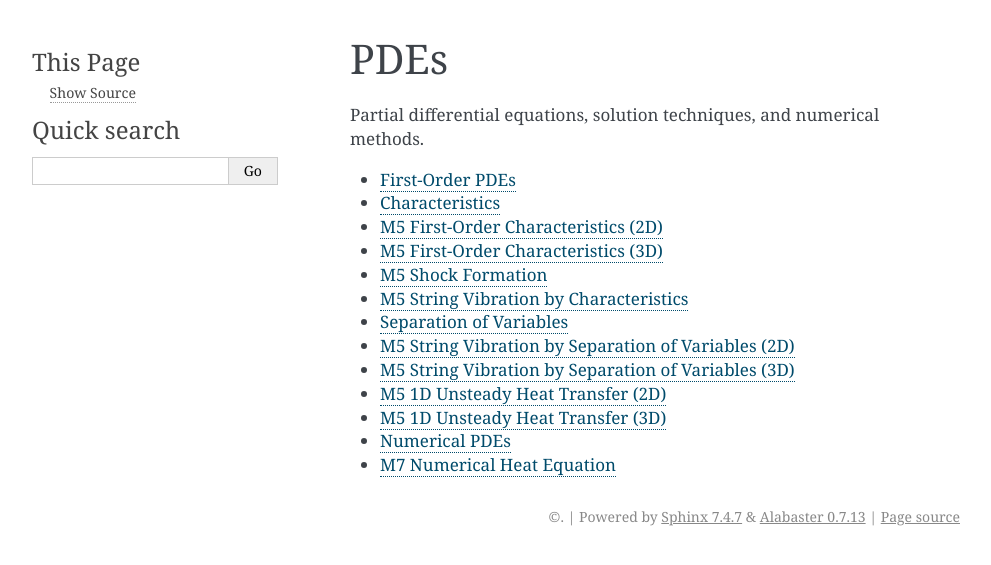
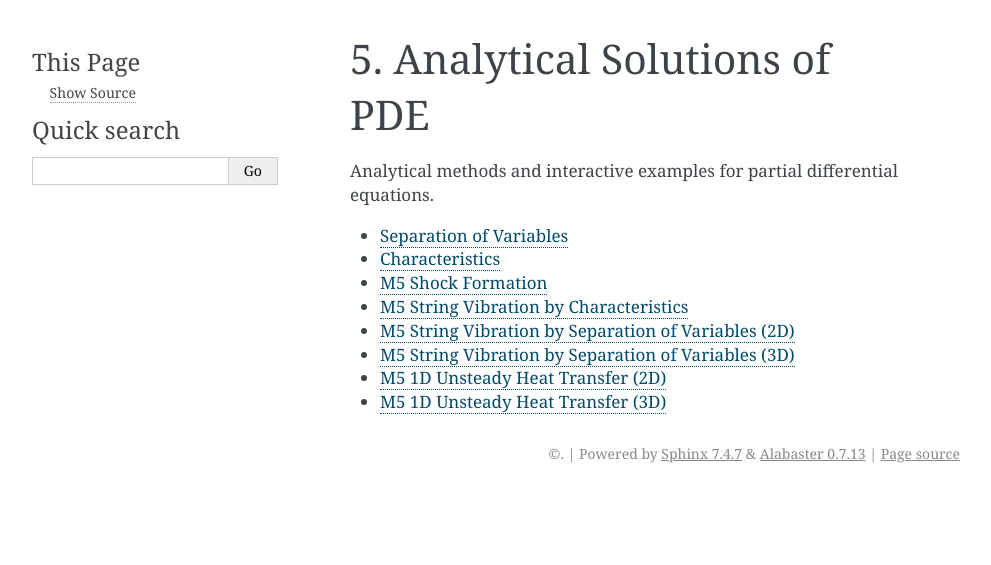
Before and after one commit to smanist/mathdemo, a Sphinx documentation site: the page built from docs/chapters/pdes.md, in a window 1280 px wide. Shown: the top 565 px of the page, without its empty margins (150-1141 px from the left). Built offline with Sphinx 7.4.7, drawn with Linux system fonts in a browser that asks for light colours.

Commit message:
Reorganized

````diff
--- a/docs/_static/css/course.css
+++ b/docs/_static/css/course.css
@@ -125,6 +125,11 @@ div.bodywrapper {
 
 .course-landing--unlocked .course-landing-content {
   display: block;
+}
+
+.course-landing--unlocked div.sphinxsidebar ul ul,
+.course-landing--unlocked .course-landing-content ul ul {
+  display: none;
 }
 
 .course-page-toc {
--- a/docs/chapters/pdes.md
+++ b/docs/chapters/pdes.md
@@ -1,25 +1,20 @@
 ---
-title: PDEs
+title: 5. Analytical Solutions of PDE
 ---
 
-# PDEs
+# 5. Analytical Solutions of PDE
 
-Partial differential equations, solution techniques, and numerical methods.
+Analytical methods and interactive examples for partial differential equations.
 
 ```{toctree}
 :maxdepth: 1
 
-First-Order PDEs <chap_pde_1st>
+Separation of Variables <chap_pde_sov>
 Characteristics <chap_pde_moc>
-M5 First-Order Characteristics (2D) <M5_2_1st_moc_2d>
-M5 First-Order Characteristics (3D) <M5_2_1st_moc_3d>
 M5 Shock Formation <M5_2_1st_moc_shock_2d>
 M5 String Vibration by Characteristics <M5_2_wave_moc_2d>
-Separation of Variables <chap_pde_sov>
 M5 String Vibration by Separation of Variables (2D) <M5_2_wave_sov_2d>
 M5 String Vibration by Separation of Variables (3D) <M5_2_wave_sov_3d>
 M5 1D Unsteady Heat Transfer (2D) <M5_1_1D_unsteady_heat_2d>
 M5 1D Unsteady Heat Transfer (3D) <M5_1_1D_unsteady_heat_3d>
-Numerical PDEs <chap_num_pde>
-M7 Numerical Heat Equation <M7_1d_unsteady_heat_num>
 ```
````
Also changed, not shown: docs/chapters/complex-analysis.md (added, +13 -0 lines), docs/chapters/extra.md (added, +16 -0 lines), docs/chapters/foundations.md (+3 -5 lines), docs/chapters/numerical-pdes.md (added, +14 -0 lines), docs/chapters/odes.md (+5 -4 lines), docs/chapters/probability-statistics.md (added, +13 -0 lines), docs/chapters/transforms.md (+3 -4 lines), docs/index.md (+10 -15 lines), .a-dev.yaml (deleted), 1 other file.
